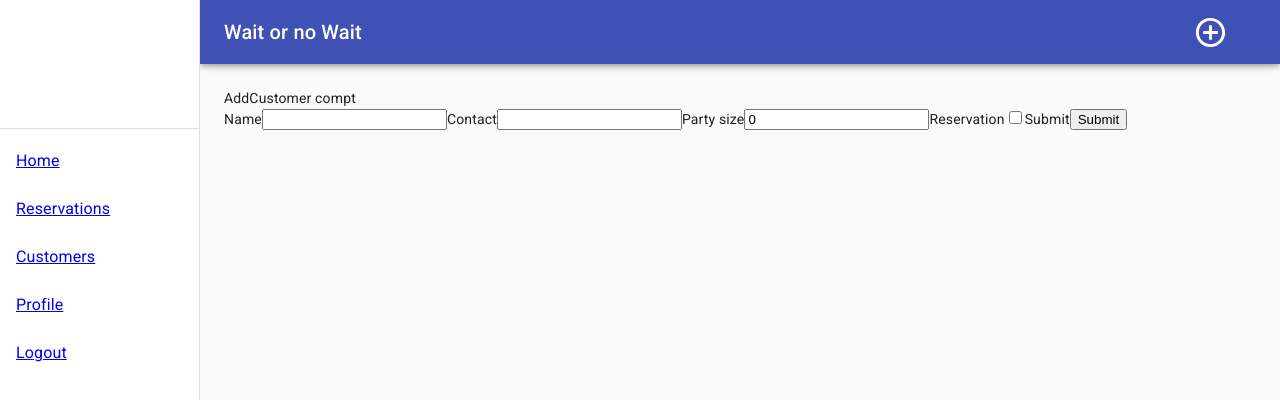
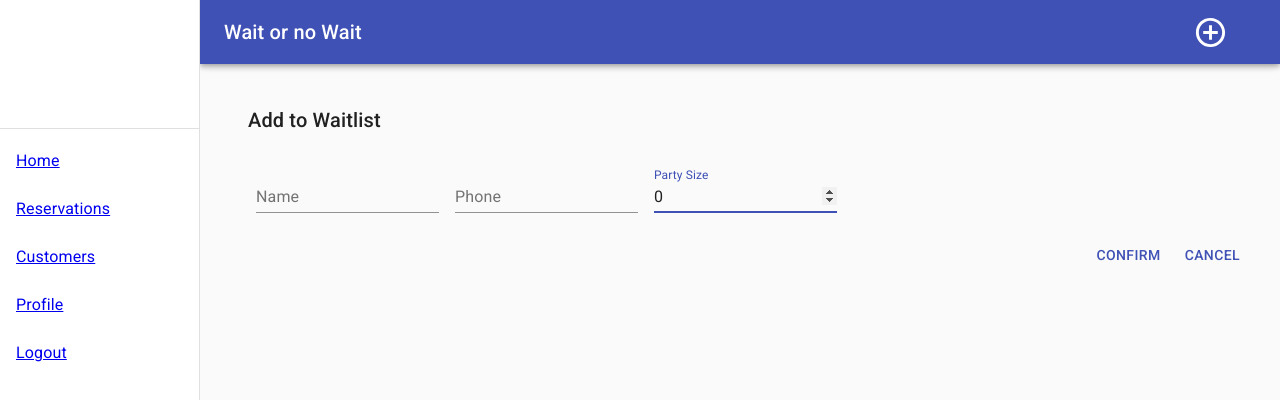
Before and after one commit to kilcmn3/Wait-or-no-wait-FE, a React (Create React App) app: page /add-customer in a window 1280 px wide. Shown: the top 400 px of the page. Built offline with nearby package versions, Linux system fonts and the light colour scheme.

Commit message:
apply dialog with corrected form

```diff
--- a/src/actions/fetchDatas.js
+++ b/src/actions/fetchDatas.js
@@ -73,3 +73,10 @@ export const addCustomer = (customer) => {
     customer,
   };
 };
+
+export const dialogControl = (open) => {
+  return {
+    type: 'DIALOG_CONTROL',
+    open,
+  };
+};
--- a/src/components/AddCustForm.js
+++ b/src/components/AddCustForm.js
@@ -1,40 +1,64 @@
 import React, { Fragment } from 'react';
+import Button from '@material-ui/core/Button';
+import DialogActions from '@material-ui/core/DialogActions';
+import DialogContent from '@material-ui/core/DialogContent';
+import DialogTitle from '@material-ui/core/DialogTitle';
+import { makeStyles } from '@material-ui/core/styles';
+import TextField from '@material-ui/core/TextField';
 
 const moment = require('moment');
 
+const useStyles = makeStyles((theme) => ({
+  root: {
+    '& > *': {
+      margin: theme.spacing(1),
+    },
+  },
+}));
+
 export const AddCustForm = (props) => {
+  const classes = useStyles();
   const { name, contact, party_size, reservation, time } = props.customer;
 
   return (
-    <div className='add cust form'>
-      <form onSubmit={props.handleSubmit}>
-        <label>Name</label>
-        <input
+    <Fragment>
+      <DialogTitle id='form-dialog-title'>Add to Waitlist</DialogTitle>
+      <DialogContent>
+        <form
+          className={classes.root}
+          id='my-form-id'
+          noValidate
+          autoComplete='off'
+          onSubmit={props.handleSubmit}>
+          <TextField
+            autoFocus
+            margin='dense'
+            id='name'
+            label='Name'
+            name='name'
             type='text'
+            value={name}
             onChange={props.handleChanges}
-          name='name'
-          value={name}
           />
-        <label>Contact</label>
-        <input
+          <TextField
+            autoFocus
+            margin='dense'
+            id='contact'
+            label='Phone'
             type='text'
             onChange={props.handleChanges}
             name='contact'
             value={contact}
           />
-        <label>Party size</label>
-        <input
+          <TextField
+            autoFocus
+            margin='dense'
+            id='party_size'
+            label='Party Size'
             type='number'
             onChange={props.handleChanges}
             name='party_size'
             value={party_size}
-        />
-        <label>Reservation</label>
-        <input
-          type='checkbox'
-          onChange={props.handleChanges}
-          name='reservation'
-          checked={reservation}
           />
           {reservation ? (
             <Fragment>
@@ -52,10 +76,17 @@ export const AddCustForm = (props) => {
           ) : (
             false
           )}
-        <label>Submit</label>
-        <input type='submit' />
         </form>
-    </div>
+      </DialogContent>
+      <DialogActions>
+        <Button color='primary' type='submit' form='my-form-id'>
+          Confirm
+        </Button>
+        <Button onClick={props.handleClose} color='primary'>
+          Cancel
+        </Button>
+      </DialogActions>
+    </Fragment>
   );
 };
 
--- a/src/components/AddCustomer.js
+++ b/src/components/AddCustomer.js
@@ -42,14 +42,13 @@ export class AddCustomer extends Component {
   };
 
   render() {
-    console.log(this.state.time);
     return (
       <div>
-        AddCustomer compt
         <AddCustForm
           customer={this.state}
           handleChanges={this.handleChange}
           handleSubmit={this.handleSubmit}
+          handleClose={this.props.handleClose}
         />
       </div>
     );
--- a/src/components/Header.js
+++ b/src/components/Header.js
@@ -1,10 +1,13 @@
-import React, { Component } from 'react';
+import React from 'react';
+import { connect } from 'react-redux';
 import { useHistory } from 'react-router-dom';
-import { fade, makeStyles } from '@material-ui/core/styles';
+import { makeStyles } from '@material-ui/core/styles';
+import AddCircleOutlineIcon from '@material-ui/icons/AddCircleOutline';
+import Dialog from '@material-ui/core/Dialog';
 import Toolbar from '@material-ui/core/Toolbar';
 import IconButton from '@material-ui/core/IconButton';
 import Typography from '@material-ui/core/Typography';
-import AddCircleOutlineIcon from '@material-ui/icons/AddCircleOutline';
+import { dialogControl, AddCustomer } from '../exportFiles';
 
 const useStyles = makeStyles((theme) => ({
   grow: {
@@ -36,9 +39,14 @@ const Header = (props) => {
   const classes = useStyles();
   const [anchorEl, setAnchorEl] = React.useState(null);
   const history = useHistory();
+  const [open, setOpen] = React.useState(false);
 
-  const handleOnClick = () => {
-    return history.push('/add-customer');
+  const handleClickOpen = () => {
+    setOpen(true);
+  };
+
+  const handleClose = () => {
+    setOpen(false);
   };
 
   return (
@@ -54,12 +62,18 @@ const Header = (props) => {
             className={classes.menuButton}
             color='inherit'
             aria-label='open drawer'
-            onClick={handleOnClick}>
+            onClick={handleClickOpen}>
             <AddCircleOutlineIcon
               className='fa fa-plus-circle'
               style={{ fontSize: 35 }}
             />
           </IconButton>
+          <Dialog
+            open={open}
+            onClose={handleClose}
+            aria-labelledby='form-dialog-title'>
+            <AddCustomer handleClose={handleClose} />
+          </Dialog>
         </div>
         <div className={classes.sectionMobile}></div>
       </Toolbar>
@@ -67,4 +81,10 @@ const Header = (props) => {
   );
 };
 
-export default Header;
+const mapDispatchToProps = (dispatch) => {
+  return {
+    dialogControl: (open) => dispatch(dialogControl(open)),
+  };
+};
+
+export default connect(null, mapDispatchToProps)(Header);
--- a/src/components/WaitListRow.js
+++ b/src/components/WaitListRow.js
@@ -30,7 +30,7 @@ const WaitListRow = (props) => {
         return (
           <Fragment key={index}>
             <TableRow>
-              <TableCell align='right'>
+              <TableCell>
                 {name}
                 <br></br>
                 contact: {contact}
--- a/src/exportFiles.js
+++ b/src/exportFiles.js
@@ -15,6 +15,7 @@ import WaitListContainer from './containers/WaitListContainer';
 
 import {
   addCustomer,
+  dialogControl,
   fetchCustomers,
   fetchWaitLists,
   patchCustWaitlist,
@@ -38,6 +39,7 @@ export {
   MainContainer,
   WaitListContainer,
   addCustomer,
+  dialogControl,
   fetchCustomers,
   fetchWaitLists,
   patchCustWaitlist,
--- a/src/reducers/manageCustWaitList.js
+++ b/src/reducers/manageCustWaitList.js
@@ -1,5 +1,5 @@
 const manageCustWaitList = (
-  state = { customers: [], waitList: [] },
+  state = { customers: [], waitList: [], open: false },
   action
 ) => {
   switch (action.type) {
@@ -22,6 +22,20 @@ const manageCustWaitList = (
         ...state,
         customers: copyArray,
       };
+    case 'DIALOG_CONTROL':
+      console.log(action.open);
+      if (action.open) {
+        return {
+          ...state,
+          open: false,
+        };
+      } else if (!action.open) {
+        return {
+          ...state,
+          open: true,
+        };
+      }
+
     default:
       return state;
   }
```
Lines whose indentation alone changed are shown as unchanged.
